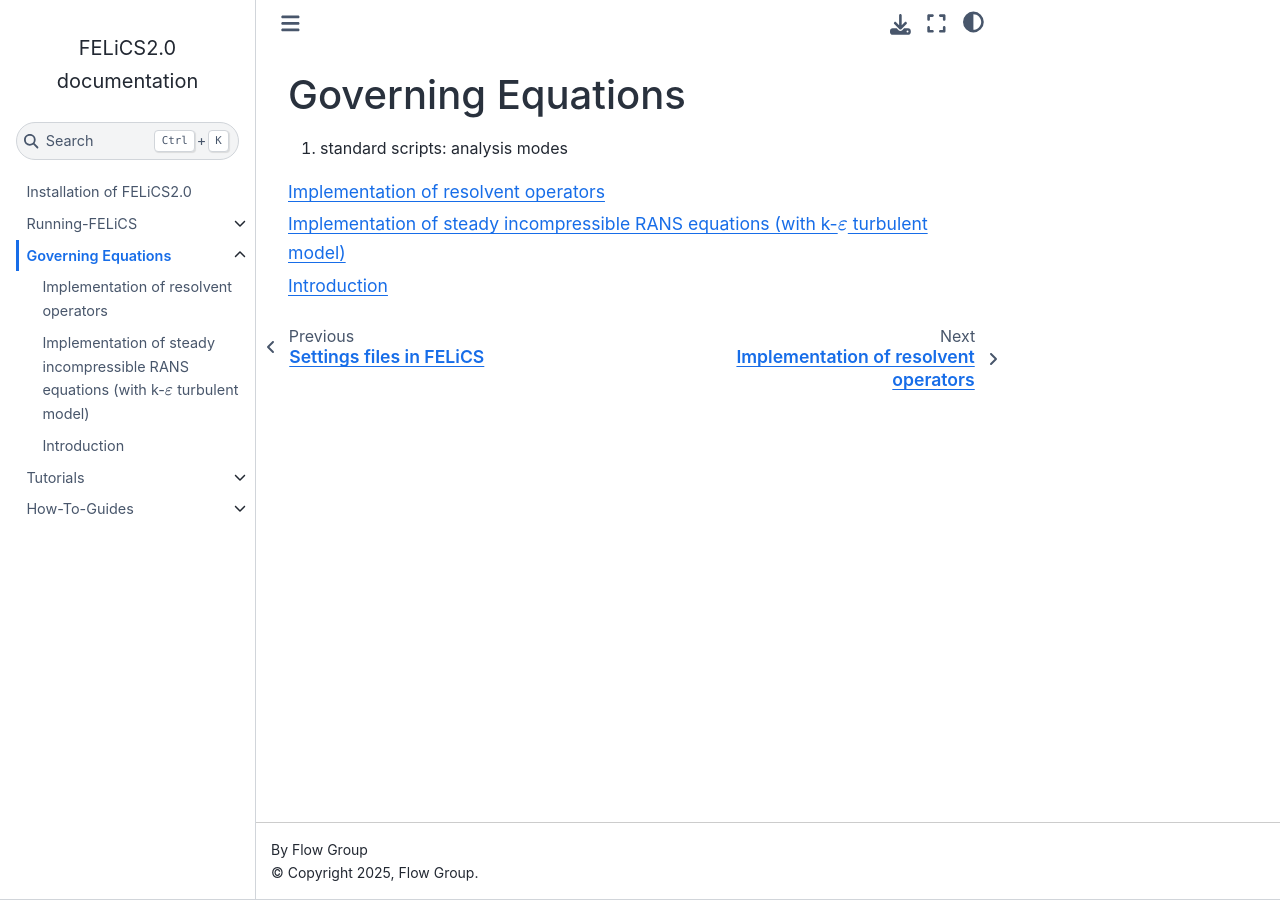
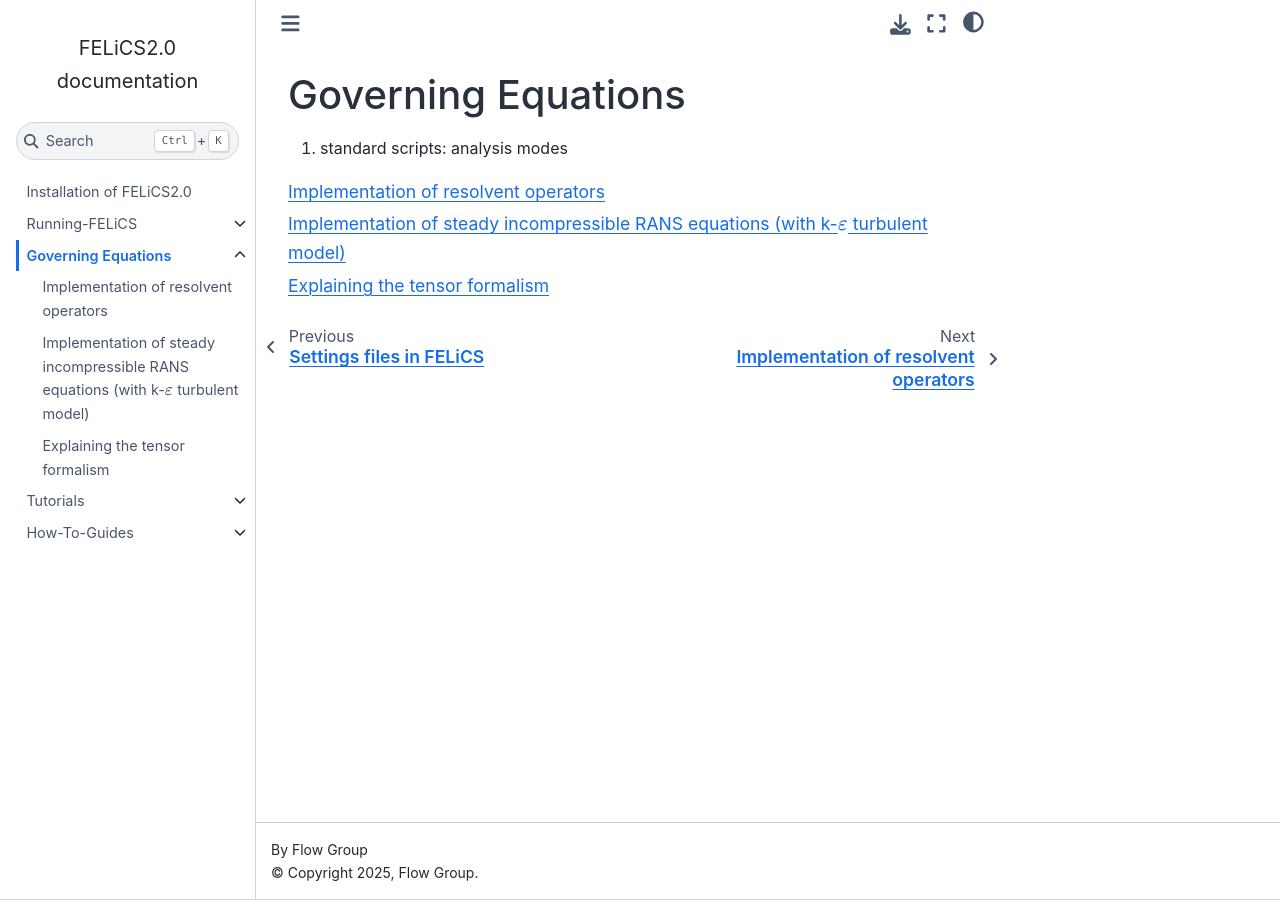
Before and after one commit to arash-mp/FELiCS_FSI, a Sphinx documentation site: the page built from DOCUMENTATION/GoverningEquations/index.md, in a window 1280 px wide. Built offline with Sphinx 7.4.7 and the Sphinx Book theme 1.1.4, drawn with Linux system fonts in a browser that asks for light colours; pages that are not in the unit, such as notebooks, are missing from menus.

Commit message:
[doc] change title of tensor formalism to make documentation overview readable

```diff
--- a/DOCUMENTATION/GoverningEquations/tensor_formalism.md
+++ b/DOCUMENTATION/GoverningEquations/tensor_formalism.md
@@ -1,4 +1,6 @@
-# Introduction
+# Explaining the tensor formalism
+
+## Introduction
 This documentation introduces the tensor formalism used in the script collection `tensor_utils` which is a subcomponent inside FELiCS. For a separate version of `tensor_utils` that relies solely on FEniCS and UFL including a more complete introduction, see [here](https://git.tu-berlin.de/kai.hildebrandt1/tensor_utils).
 
 The implementation of the wrapper is given in UPDATE ME TO THE CORRECT THING IN FELICS.
```
